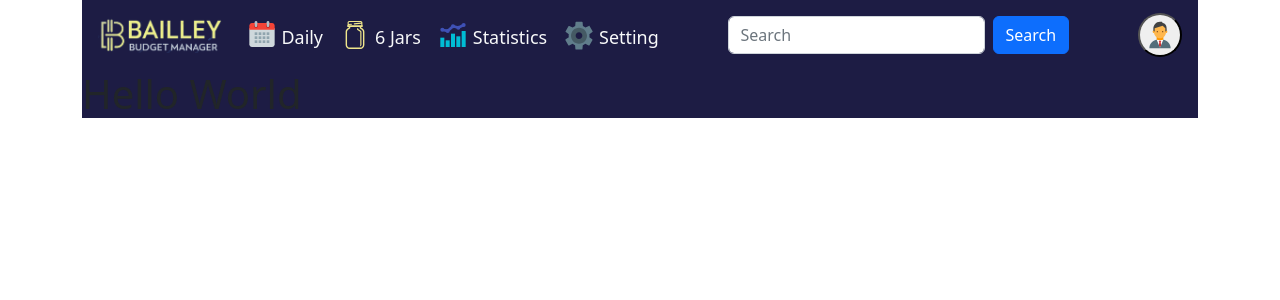
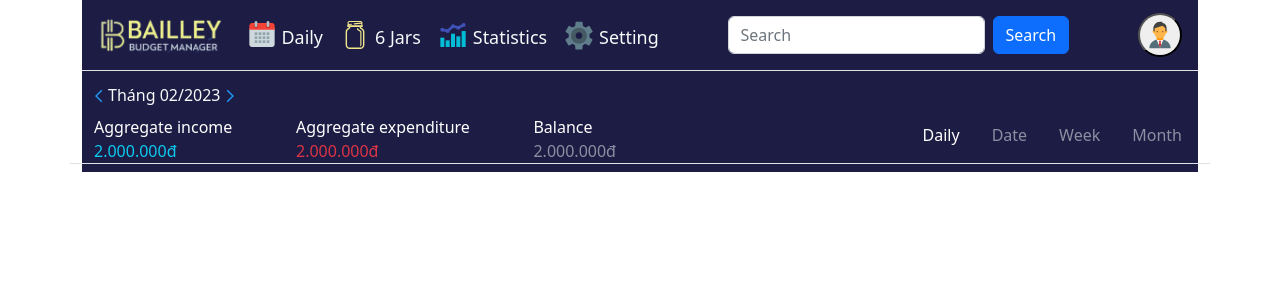
Before and after one commit to doananhtingithub40102/Fullstack-Budget-App, a React (Create React App) app in the folder client/: page / in a window 1280 px wide. Shown: the top 300 px of the page. Built offline with nearby package versions, Linux system fonts and the light colour scheme.

Commit message:
Updating Dashboard

```diff
--- a/client/src/components/Dashboard.js
+++ b/client/src/components/Dashboard.js
@@ -1,7 +1,57 @@
+import { FcPrevious, FcNext } from "react-icons/fc"
+
 export default function Dashboard() {
     return (
-        <main>
-            <h1>Hello World</h1>
+        <main className="border-top pb-2">
+            <div className="mx-2 mt-2">
+                <button
+                    type="button"
+                    className="btn"
+                    style={{ padding: "0 0 10px 0" }}
+                >
+                    <FcPrevious />
+                </button>
+                <span className="text-light">Tháng 02/2023</span>
+                <button
+                    type="button"
+                    className="btn"
+                    style={{ padding: "0 0 10px 0" }}
+                >
+                    <FcNext />
+                </button>
+            </div>
+            <div className="border-bottom row">
+                <div className="col-md-6 d-flex justify-content-between px-4">
+                    <div className="text-white">
+                        <div>Aggregate income</div>
+                        <span className="text-info">2.000.000đ</span>
+                    </div>
+                    <div className="text-white">
+                        <div>Aggregate expenditure</div>
+                        <span className="text-danger">2.000.000đ</span>
+                    </div>
+                    <div className="text-white">
+                        <div>Balance</div>
+                        <span className="text-white-50">2.000.000đ</span>
+                    </div>
+                </div>
+                <div className="col-md-6 d-flex justify-content-end">
+                    <ul className="nav">
+                        <li className="nav-item">
+                            <a className="nav-link text-white" href="/">Daily</a>
+                        </li>
+                        <li className="nav-item">
+                            <a className="nav-link text-white-50" href="/">Date</a>
+                        </li>
+                        <li className="nav-item">
+                            <a className="nav-link text-white-50" href="/">Week</a>
+                        </li>
+                        <li className="nav-item">
+                            <a className="nav-link text-white-50" href="/">Month</a>
+                        </li>
+                    </ul>
+                </div>
+            </div>
         </main>
     )
 }
```
